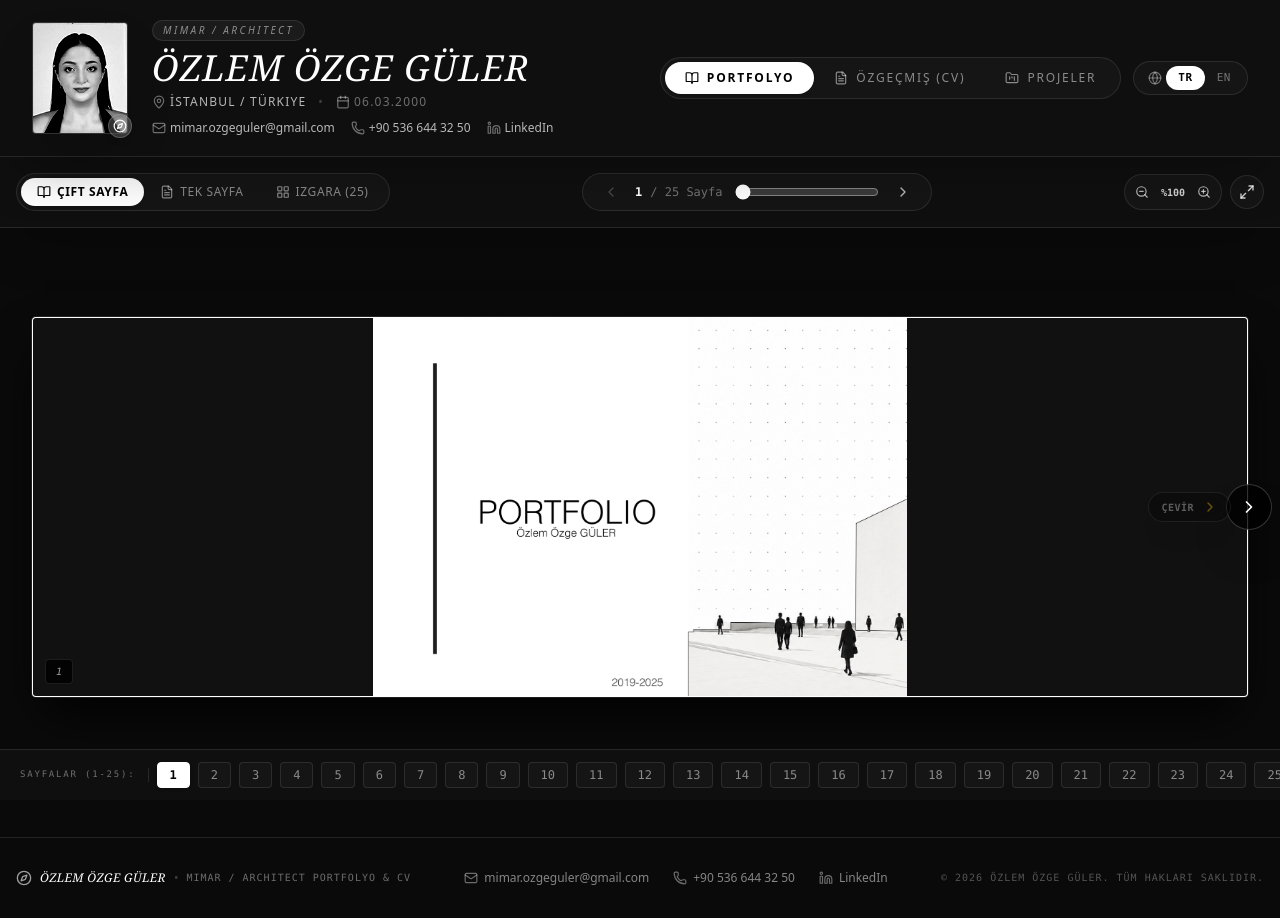
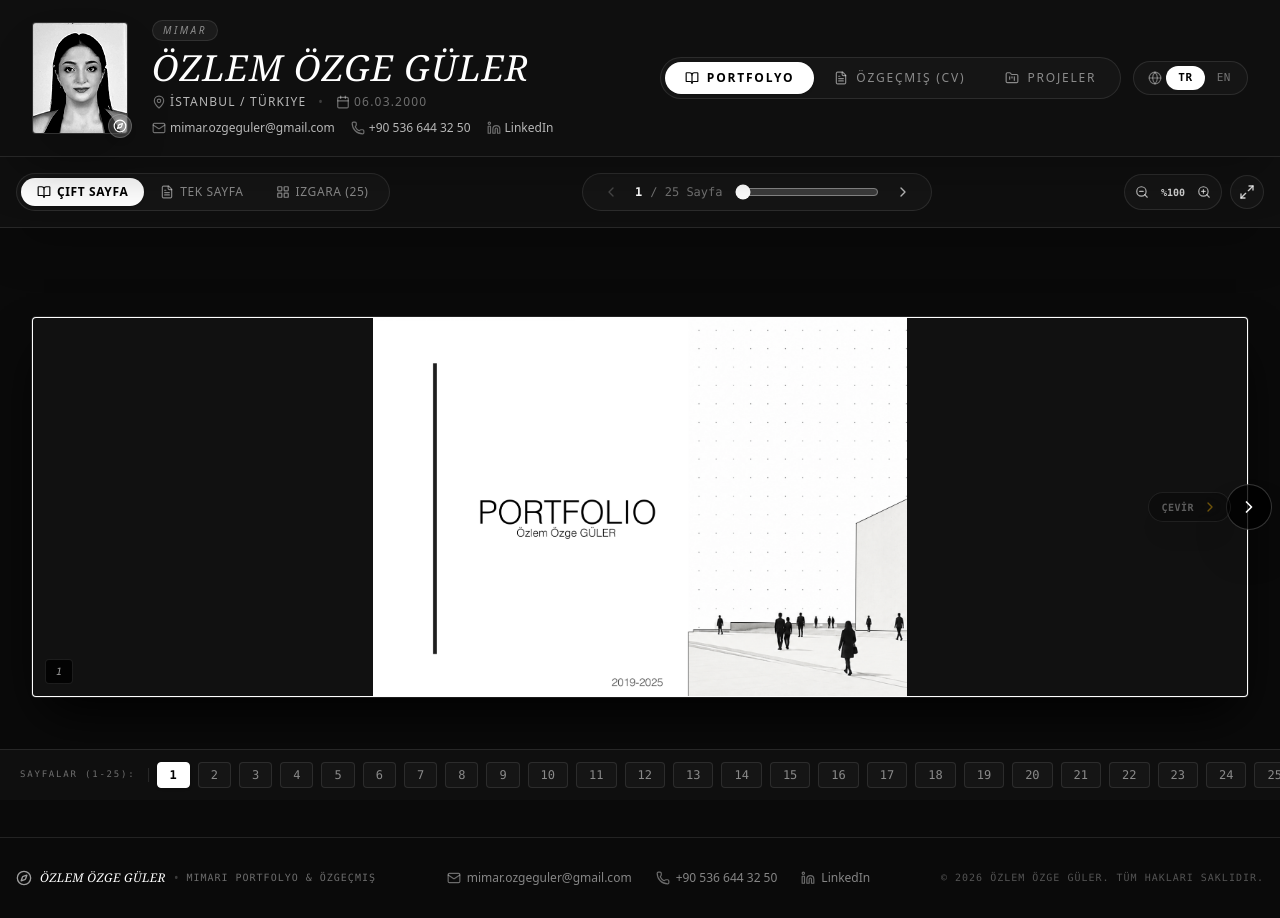
Before and after one commit to mimarozgeguler/ozgeguler, a React (Vite) app: page / in a window 1280 px wide. Built offline with nearby package versions, Linux system fonts and the light colour scheme.

Commit message:
Fix language titles and language switcher clarity

```diff
--- a/src/App.tsx
+++ b/src/App.tsx
@@ -81,7 +81,7 @@ export default function App() {
             <span className="font-serif italic text-white tracking-wide">ÖZLEM ÖZGE GÜLER</span>
             <span className="text-white/20">•</span>
             <span className="text-white/40 uppercase tracking-widest text-[10px] font-mono">
-              {lang === 'tr' ? 'Mimar / Architect Portfolyo & CV' : 'Architect Portfolio & Resume'}
+              {lang === 'tr' ? 'Mimari Portfolyo & Özgeçmiş' : 'Architectural Portfolio & Resume'}
             </span>
           </div>
 
--- a/src/components/Header.tsx
+++ b/src/components/Header.tsx
@@ -56,7 +56,7 @@ export const Header: React.FC<HeaderProps> = ({
             <div className="flex flex-col">
               <div className="flex items-center gap-2">
                 <span className="text-[10px] tracking-[0.25em] uppercase font-light text-white/50 italic border border-white/10 px-2.5 py-0.5 rounded-full bg-white/5">
-                  {lang === 'tr' ? 'Mimar / Architect' : 'Architect / Mimar'}
+                  {lang === 'tr' ? 'Mimar' : 'Architect'}
                 </span>
               </div>
               <h1 className="text-2xl sm:text-3xl lg:text-4xl font-serif italic tracking-wide text-white mt-1 leading-tight">
```
